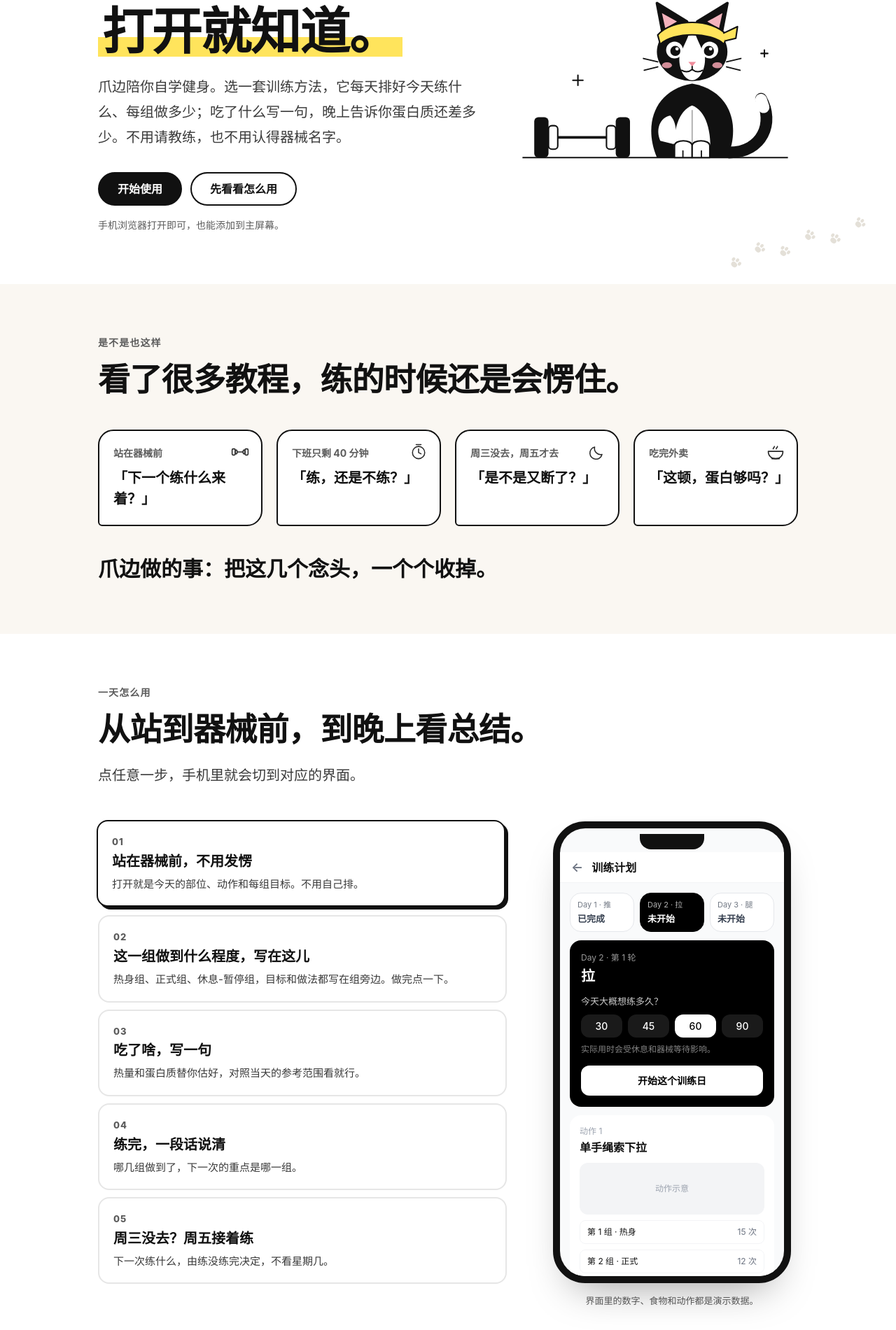
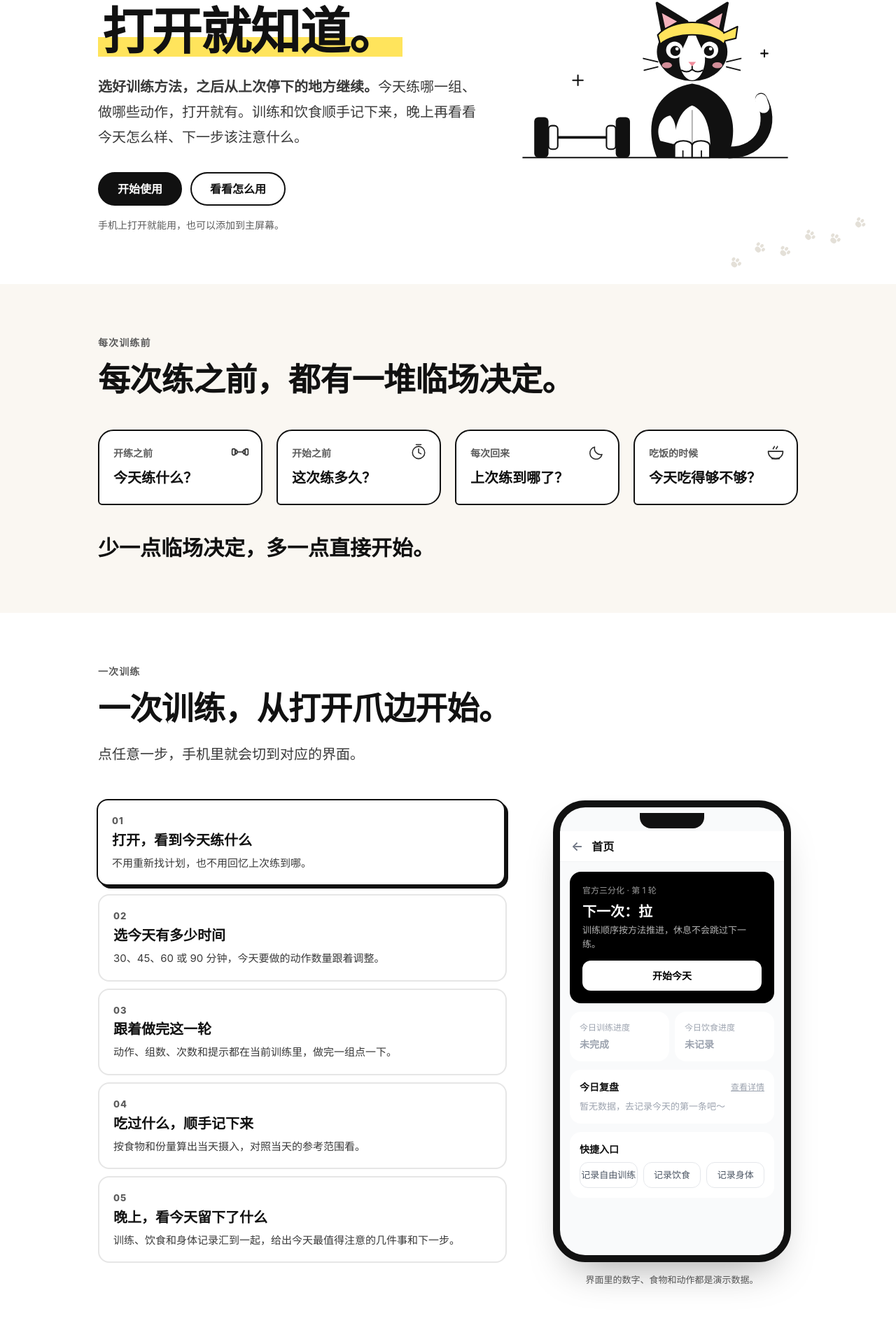
Before and after one commit to Sylvan-Wang/pawside, a Next.js app: page /welcome in a window 1280 px wide. Shown: the part 259-2160 px from the top of the page at 70% size. Built offline with nearby package versions, Linux system fonts and the light colour scheme.

Commit message:
feat(site): rewrite the site copy around one story (continue from where you stopped); demo steps now follow one session; daily review screen
Co-Authored-By: Claude Sonnet 5.5 <noreply@anthropic.com>
Claude-Session: https://claude.ai/code/session_017bDjspxUVvBUqU1GUYnTaC

```diff
--- a/app/welcome/method/page.tsx
+++ b/app/welcome/method/page.tsx
@@ -40,10 +40,10 @@ export default function MethodPage() {
         <div className="wrap">
           <p className="crumbs"><Link href="/welcome">爪边</Link> / 训练方法</p>
           <h1 className="display" style={{ marginTop: 16 }}>
-            选一套，<span className="hl">照着练。</span>
+            先选一种，<span className="hl">再往前走。</span>
           </h1>
           <p className="lede" style={{ maxWidth: 640 }}>
-            爪边目前有两套训练方法：三分化和四分化。你选好一套，之后每个训练日练什么、每个动作做几组，都由它排好。
+            爪边目前有两种训练方式：三分化和四分化。你选好一种，之后每个训练日练什么、每个动作做几组，都由它排好，再按你自己的节奏往前走。
           </p>
         </div>
       </section>
--- a/app/welcome/page.tsx
+++ b/app/welcome/page.tsx
@@ -17,10 +17,10 @@ import {
   RotationPath,
 } from '@/components/site/illustrations'
 import {
+  ScreenDaily,
   ScreenMeal,
   ScreenPlan,
   ScreenReturn,
-  ScreenReview,
   ScreenSet,
 } from '@/components/site/screens'
 import { CONTACT_EMAIL, FAQ, SITE_NAME, SITE_URL, OG_IMAGE } from '@/lib/site/content'
@@ -28,7 +28,7 @@ import { featureById } from '@/lib/site/features'
 
 const TITLE = '爪边 Pawside｜今天练什么，打开就知道'
 const DESCRIPTION =
-  '给没有私教的你：选一套训练方法，每天打开就知道练什么、每组做多少；吃了什么写一句，晚上看蛋白质还差多少。'
+  '选好训练方法，之后从上次停下的地方继续。今天练哪一组、做哪些动作，打开就有；训练和饮食顺手记下来，晚上看看今天怎么样。'
 
 export const metadata: Metadata = {
   title: { absolute: TITLE },
@@ -39,18 +39,18 @@ export const metadata: Metadata = {
 }
 
 const STEPS: DemoStep[] = [
-  { id: 'plan', num: '01', title: '站在器械前，不用发愣', desc: '打开就是今天的部位、动作和每组目标。不用自己排。' },
-  { id: 'set', num: '02', title: '这一组做到什么程度，写在这儿', desc: '热身组、正式组、休息-暂停组，目标和做法都写在组旁边。做完点一下。' },
-  { id: 'meal', num: '03', title: '吃了啥，写一句', desc: '热量和蛋白质替你估好，对照当天的参考范围看就行。' },
-  { id: 'review', num: '04', title: '练完，一段话说清', desc: '哪几组做到了，下一次的重点是哪一组。' },
-  { id: 'return', num: '05', title: '周三没去？周五接着练', desc: '下一次练什么，由练没练完决定，不看星期几。' },
+  { id: 'open', num: '01', title: '打开，看到今天练什么', desc: '不用重新找计划，也不用回忆上次练到哪。' },
+  { id: 'time', num: '02', title: '选今天有多少时间', desc: '30、45、60 或 90 分钟，今天要做的动作数量跟着调整。' },
+  { id: 'do', num: '03', title: '跟着做完这一轮', desc: '动作、组数、次数和提示都在当前训练里，做完一组点一下。' },
+  { id: 'eat', num: '04', title: '吃过什么，顺手记下来', desc: '按食物和份量算出当天摄入，对照当天的参考范围看。' },
+  { id: 'night', num: '05', title: '晚上，看今天留下了什么', desc: '训练、饮食和身体记录汇到一起，给出今天最值得注意的几件事和下一步。' },
 ]
 
-const THOUGHTS = [
-  { where: '站在器械前', say: '「下一个练什么来着？」', icon: <IconDumbbell /> },
-  { where: '下班只剩 40 分钟', say: '「练，还是不练？」', icon: <IconClock /> },
-  { where: '周三没去，周五才去', say: '「是不是又断了？」', icon: <IconMoon /> },
-  { where: '吃完外卖', say: '「这顿，蛋白够吗？」', icon: <IconBowl /> },
+const DECISIONS = [
+  { when: '开练之前', ask: '今天练什么？', icon: <IconDumbbell /> },
+  { when: '开始之前', ask: '这次练多久？', icon: <IconClock /> },
+  { when: '每次回来', ask: '上次练到哪了？', icon: <IconMoon /> },
+  { when: '吃饭的时候', ask: '今天吃得够不够？', icon: <IconBowl /> },
 ]
 
 const PLANNED = [
@@ -108,35 +108,36 @@ export default function WelcomePage() {
               <span className="hl">打开就知道。</span>
             </h1>
             <p className="lede">
-              爪边陪你自学健身。选一套训练方法，它每天排好今天练什么、每组做多少；吃了什么写一句，晚上告诉你蛋白质还差多少。不用请教练，也不用认得器械名字。
+              <strong>选好训练方法，之后从上次停下的地方继续。</strong>
+              今天练哪一组、做哪些动作，打开就有。训练和饮食顺手记下来，晚上再看看今天怎么样、下一步该注意什么。
             </p>
             <div className="hero__cta">
               <Link href="/auth" className="btn btn--ink">开始使用</Link>
-              <a href="#demo" className="btn btn--ghost">先看看怎么用</a>
+              <a href="#demo" className="btn btn--ghost">看看怎么用</a>
             </div>
-            <p className="hero__note">手机浏览器打开即可，也能添加到主屏幕。</p>
+            <p className="hero__note">手机上打开就能用，也可以添加到主屏幕。</p>
           </div>
           <CowCatWithDumbbell className="hero__art" />
         </div>
         <PawTrail className="hero__trail" />
       </section>
 
-      {/* the moments */}
+      {/* the decisions you make before every session */}
       <section className="sec sec--warm" aria-labelledby="moments">
         <div className="wrap">
           <Reveal>
-            <p className="eyebrow">是不是也这样</p>
-            <h2 className="title" id="moments">看了很多教程，练的时候还是会愣住。</h2>
+            <p className="eyebrow">每次训练前</p>
+            <h2 className="title" id="moments">每次练之前，都有一堆临场决定。</h2>
             <div className="thoughts">
-              {THOUGHTS.map((item) => (
-                <div key={item.where} className="thought">
+              {DECISIONS.map((item) => (
+                <div key={item.ask} className="thought">
                   <span className="thought__icon">{item.icon}</span>
-                  <p className="thought__where">{item.where}</p>
-                  <p className="thought__say">{item.say}</p>
+                  <p className="thought__where">{item.when}</p>
+                  <p className="thought__say">{item.ask}</p>
                 </div>
               ))}
             </div>
-            <p className="thoughts__answer">爪边做的事：把这几个念头，一个个收掉。</p>
+            <p className="thoughts__answer">少一点临场决定，多一点直接开始。</p>
           </Reveal>
         </div>
       </section>
@@ -144,12 +145,12 @@ export default function WelcomePage() {
       {/* demo */}
       <section className="sec" id="demo" aria-labelledby="demo-title">
         <div className="wrap">
-          <p className="eyebrow">一天怎么用</p>
-          <h2 className="title" id="demo-title">从站到器械前，到晚上看总结。</h2>
+          <p className="eyebrow">一次训练</p>
+          <h2 className="title" id="demo-title">一次训练，从打开爪边开始。</h2>
           <p className="lede">点任意一步，手机里就会切到对应的界面。</p>
           <PhoneDemo
             steps={STEPS}
-            screens={[<ScreenPlan key="plan" />, <ScreenSet key="set" />, <ScreenMeal key="meal" />, <ScreenReview key="review" />, <ScreenReturn key="return" />]}
+            screens={[<ScreenReturn key="open" />, <ScreenPlan key="time" />, <ScreenSet key="do" />, <ScreenMeal key="eat" />, <ScreenDaily key="night" />]}
           />
         </div>
       </section>
@@ -159,10 +160,10 @@ export default function WelcomePage() {
         <div className="wrap">
           <Reveal>
             <h2 className="band__big" id="rest">
-              休息，<span className="hl">不是失败。</span>
+              没练，也不会<span className="hl">掉队。</span>
             </h2>
             <p className="band__sub">
-              训练日是一圈一圈轮着排的。没练完的那一天，会一直停在原位，等你回来。
+              爪边按训练轮次往前走，不按日历催你。今天没练，下一次就从这里继续。
             </p>
             <RotationPath labels={['推', '拉', '腿']} />
           </Reveal>
@@ -173,15 +174,15 @@ export default function WelcomePage() {
       <section className="sec sec--warm" aria-labelledby="methods">
         <div className="wrap">
           <Reveal>
-            <p className="eyebrow">训练方法</p>
-            <h2 className="title" id="methods">选一套，之后就照着它来。</h2>
-            <p className="lede">不用每天重新决定练什么。你选好方法，每个训练日按顺序轮。</p>
+            <p className="eyebrow">训练方式</p>
+            <h2 className="title" id="methods">先选一种训练方式，之后按自己的节奏往前走。</h2>
+            <p className="lede">不用每天重新决定练什么。</p>
             <div className="cards2">
               <article className="card">
                 <h3 className="card__title">三分化</h3>
                 <p className="card__sub">三天轮一圈</p>
                 <p className="card__text">
-                  把全身分成推、拉、腿三块。推日练胸、肩和手臂后侧，拉日练背和手臂前侧，腿日练腿。每一块练完，留足时间恢复，再轮到它。
+                  推 / 拉 / 腿轮流进行：推日练胸、肩和手臂后侧，拉日练背和手臂前侧，腿日练腿。结构简单，训练频率灵活。
                 </p>
                 <ul className="tags" aria-label="训练日"><li className="tag">推</li><li className="tag">拉</li><li className="tag">腿</li></ul>
               </article>
@@ -189,7 +190,7 @@ export default function WelcomePage() {
                 <h3 className="card__title">四分化</h3>
                 <p className="card__sub">四天轮一圈</p>
                 <p className="card__text">
-                  把全身分成胸、背、腿、肩四天，每个部位练得更集中。另外有腹肌日和有氧日两个可选的日子，不算在一圈里。
+                  胸 / 背 / 腿 / 肩拆得更开，每个训练日更集中。另有腹肌日和有氧日两个可选的日子，不算在一圈里。
                 </p>
                 <ul className="tags" aria-label="训练日">
                   <li className="tag">胸</li><li className="tag">背</li><li className="tag">腿</li><li className="tag">肩</li>
--- a/components/site/SiteFooter.tsx
+++ b/components/site/SiteFooter.tsx
@@ -13,7 +13,7 @@ export default function SiteFooter() {
               爪边 Pawside
             </Link>
             <p className="muted small" style={{ marginTop: 12, maxWidth: 360 }}>
-              给没有私教的你：今天练什么，打开就知道。目前是内测阶段。
+              今天练什么，打开就知道。目前是内测阶段。
             </p>
           </div>
           <ul>
--- a/components/site/screens.tsx
+++ b/components/site/screens.tsx
@@ -121,27 +121,35 @@ export function ScreenMeal() {
   )
 }
 
-/** 4. The write-up after a session */
-export function ScreenReview() {
+/** 5. The evening review (home → 今日复盘) */
+export function ScreenDaily() {
   return (
     <div className="a">
-      <Head title="拉 · 训练中" />
+      <Head title="首页" />
       <div className="a-body">
         <div className="a-card">
-          <p className="a-semi" style={{ margin: 0, fontSize: 16 }}>今天的训练已记录</p>
-          <p style={{ margin: '6px 0 0', fontSize: 13, color: '#4b5563' }}>下一次继续腿训练。</p>
-          <div style={{ marginTop: 12 }} className="a-stats">
-            <span>完成动作 <b>5</b></span><span>完成组数 <b>16</b></span>
-            <span>训练时长 <b>52 分钟</b></span><span>训练容量 <b>6240 kg</b></span>
+          <div className="a-flex" style={{ marginBottom: 8 }}>
+            <span className="a-semi">今日复盘</span>
+            <span className="a-xs a-dim" style={{ textDecoration: 'underline' }}>查看详情</span>
           </div>
-          <div style={{ marginTop: 12, background: '#f9fafb', borderRadius: 12, padding: 12 }}>
-            <p className="a-semi" style={{ margin: 0, fontSize: 14, lineHeight: 1.6 }}>今天拉日 17 组完成了 16 组。</p>
-            <p className="a-xs" style={{ margin: '6px 0 0', color: '#4b5563' }}>· 单手绳索下拉最后一组做了 10 + 4 次，目标是 10 + 5 次，差 1 次。</p>
-            <p className="a-xs" style={{ margin: '4px 0 0', color: '#4b5563' }}>· 单手器械划船比上次多做了 1 次。</p>
-            <p className="a-xs" style={{ margin: '6px 0 0', color: '#374151' }}>→ 下一次是腿日，现在还在找合适的重量，先把每组做稳。</p>
-            <p className="a-xs a-dim" style={{ margin: '10px 0 0' }}>这次反馈有帮助吗？ 👍 👎</p>
+          <p className="a-semi" style={{ margin: 0, fontSize: 14, lineHeight: 1.6 }}>今天拉日完成了 16 组，蛋白质记录到 48g。</p>
+          <p className="a-xs" style={{ margin: '6px 0 0', color: '#4b5563' }}>· 拉日 17 组完成了 16 组，单手绳索下拉最后一组差 1 次。</p>
+          <p className="a-xs" style={{ margin: '4px 0 0', color: '#4b5563' }}>· 目前记录的蛋白质离今天的参考还差一些，晚餐可以补一些。</p>
+          <p className="a-xs" style={{ margin: '6px 0 0', color: '#374151' }}>→ 下一次是腿日，现在还在找合适的重量，先把每组做稳。</p>
+        </div>
+        <div className="a-card">
+          <div className="a-flex"><span className="a-semi">体重趋势</span><span className="a-semi">68.4 kg</span></div>
+          <div style={{ marginTop: 10, height: 54, borderRadius: 8, background: 'linear-gradient(180deg,#f9fafb,#f3f4f6)', position: 'relative' }}>
+            <svg viewBox="0 0 280 54" width="100%" height="54" aria-hidden="true"><polyline points="4,16 50,22 96,20 142,30 188,28 234,36 276,34" fill="none" stroke="#000" strokeWidth="2" /></svg>
           </div>
-          <span className="a-btn-black" style={{ marginTop: 14 }}>查看训练计划</span>
+        </div>
+        <div className="a-card">
+          <p className="a-semi" style={{ margin: '0 0 8px' }}>快捷入口</p>
+          <div className="a-grid" style={{ gridTemplateColumns: '1fr 1fr 1fr' }}>
+            <span className="a-chip" style={{ borderRadius: 12 }}>记录自由训练</span>
+            <span className="a-chip" style={{ borderRadius: 12 }}>记录饮食</span>
+            <span className="a-chip" style={{ borderRadius: 12 }}>记录身体</span>
+          </div>
         </div>
       </div>
     </div>
@@ -168,6 +176,21 @@ export function ScreenReturn() {
           <div className="a-card"><p className="a-xs a-dim" style={{ margin: '0 0 4px' }}>今日训练进度</p><p className="a-semi a-dim" style={{ margin: 0 }}>未完成</p></div>
           <div className="a-card"><p className="a-xs a-dim" style={{ margin: '0 0 4px' }}>今日饮食进度</p><p className="a-semi a-dim" style={{ margin: 0 }}>未记录</p></div>
         </div>
+        <div className="a-card">
+          <div className="a-flex" style={{ marginBottom: 8 }}>
+            <span className="a-semi">今日复盘</span>
+            <span className="a-xs a-dim" style={{ textDecoration: 'underline' }}>查看详情</span>
+          </div>
+          <p style={{ margin: 0, fontSize: 13, color: '#9ca3af' }}>暂无数据，去记录今天的第一条吧～</p>
+        </div>
+        <div className="a-card">
+          <p className="a-semi" style={{ margin: '0 0 8px' }}>快捷入口</p>
+          <div className="a-grid" style={{ gridTemplateColumns: '1fr 1fr 1fr' }}>
+            <span className="a-chip" style={{ borderRadius: 12 }}>记录自由训练</span>
+            <span className="a-chip" style={{ borderRadius: 12 }}>记录饮食</span>
+            <span className="a-chip" style={{ borderRadius: 12 }}>记录身体</span>
+          </div>
+        </div>
       </div>
     </div>
   )
```
Also changed, not shown: public/og/welcome.png, 3 other files (tests, documents, lock files or other folders).
